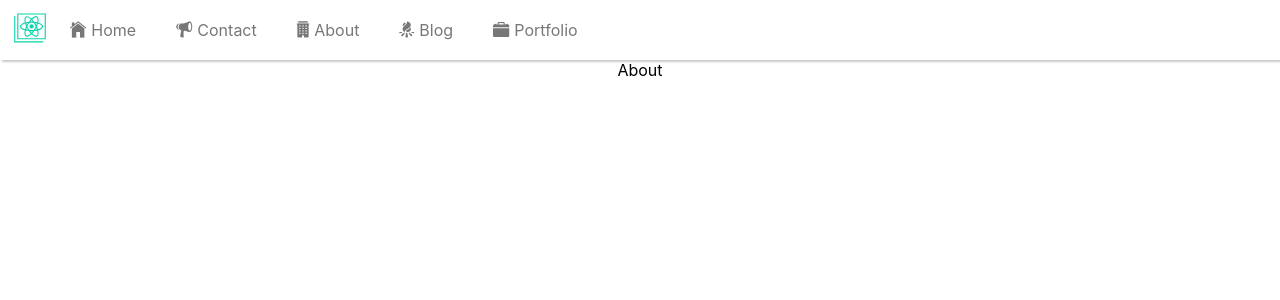
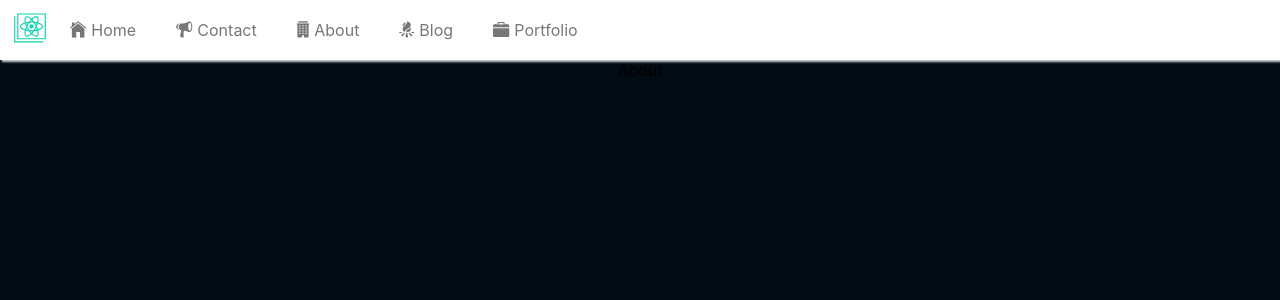
Before and after one commit to Abey12525/SiteOne, a React (Create React App) app: page /about in a window 1280 px wide. Shown: the top 300 px of the page. Built offline with nearby package versions, Linux system fonts and the light colour scheme.

Commit message:
Colour_Update

```diff
--- a/src/index.css
+++ b/src/index.css
@@ -1,5 +1,5 @@
 body {
-  /* background-color: #001a33 !important; */
+  background-color: #010b13 !important;
   /* background-image: linear-gradient(141deg, #9fb8ad 0%, #1fc8db 51%, #2cb5e8 75%) !important; */
   margin: 0;
   font-family: -apple-system, BlinkMacSystemFont, "Segoe UI", "Roboto", "Oxygen",
```
